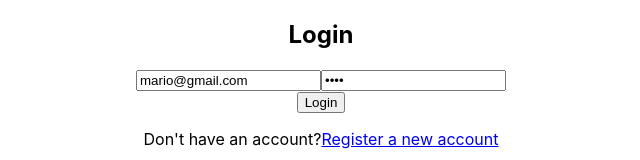
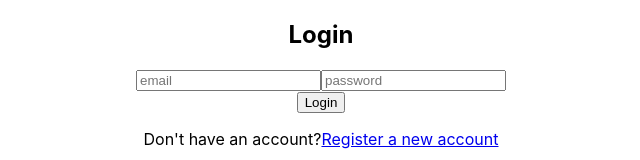
Before and after one commit to alexismarroquin7/shoes-fe, a React (Create React App) app: page /login in a window 1280 px wide. Shown: the top 160 px of the page, without its empty margins (319-959 px from the left). Built offline with nearby package versions, Linux system fonts and the light colour scheme.

Commit message:
remove test user creds

```diff
--- a/src/components/Auth/Login.js
+++ b/src/components/Auth/Login.js
@@ -3,8 +3,8 @@ import { useDispatch } from "react-redux";
 import { Auth } from "../../store";
 
 const initialFormCredentials = {
-  email: 'mario@gmail.com',
-  password: '1234'
+  email: '',
+  password: ''
 }
 
 export const Login = () => {
```
